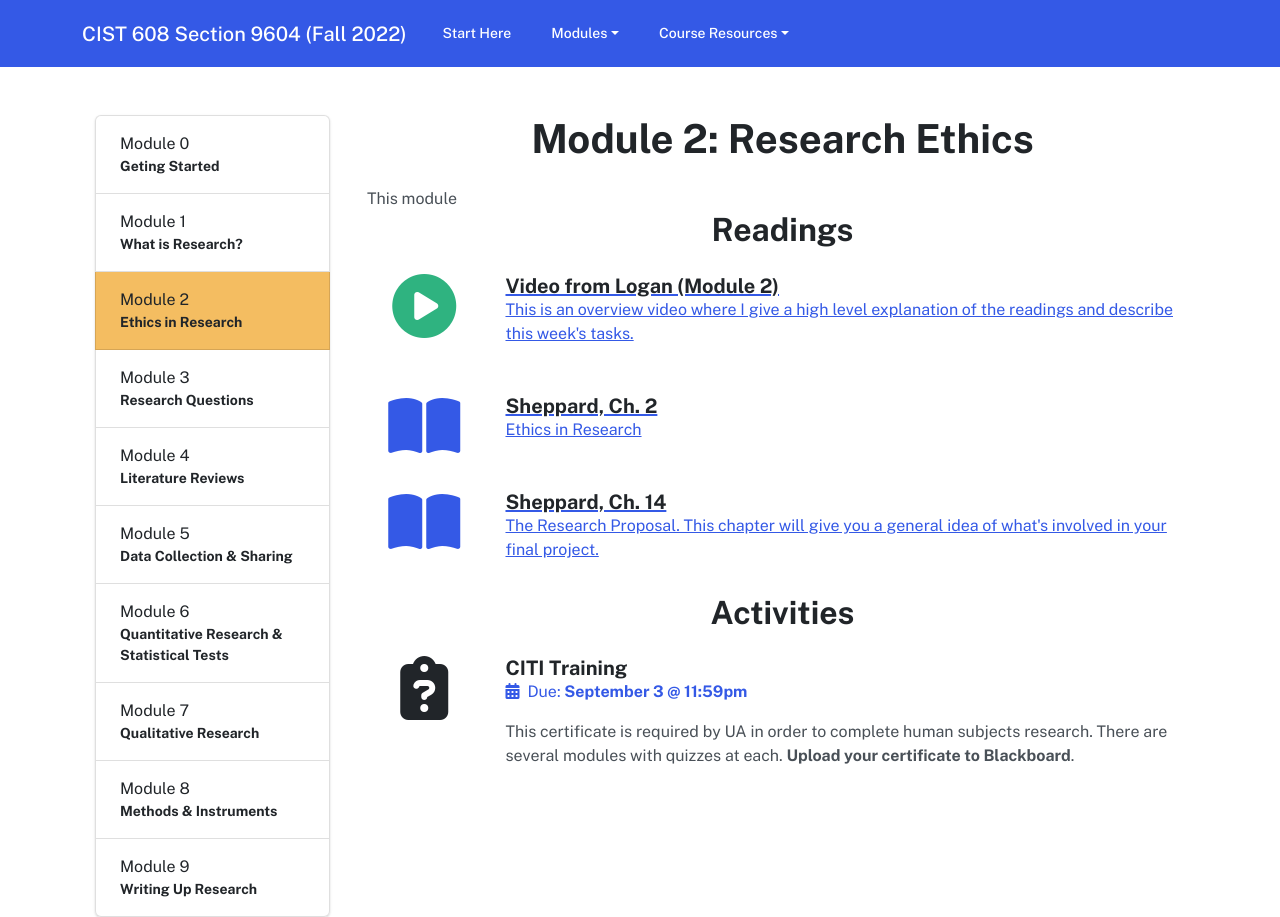
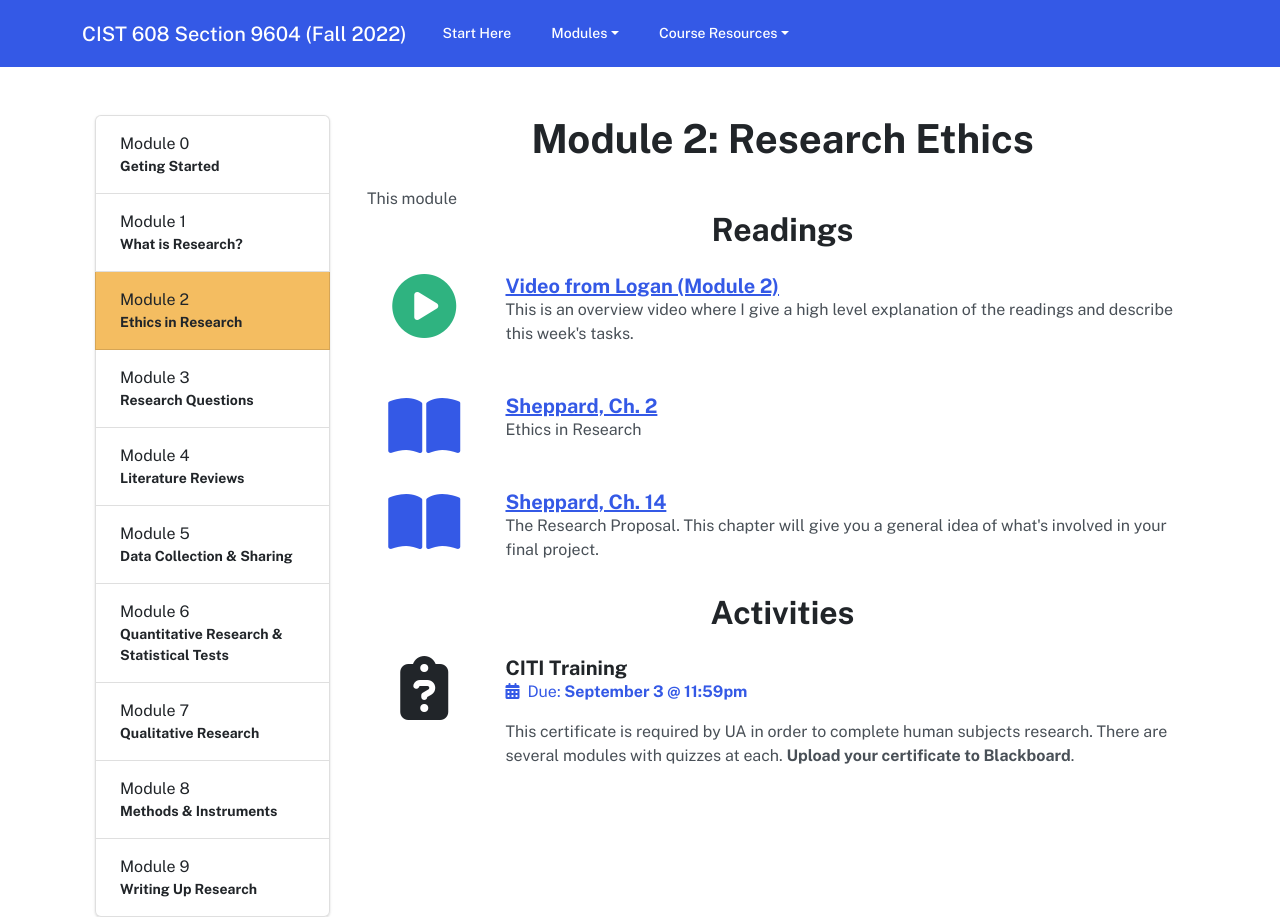
Before and after one commit to loganrath/cist608, a Jekyll site: the page built from module-02.md, in a window 1280 px wide. Built offline with Jekyll 4.4.1, drawn with Linux system fonts in a browser that asks for light colours; nearby versions of some CDN libraries.

Commit message:
Update yamlmodule.html

```diff
--- a/_layouts/yamlmodule.html
+++ b/_layouts/yamlmodule.html
@@ -21,15 +21,15 @@
     <div class="row">
     <h2 class="text-center fw-bold">Readings</h2>
       {% for reading in page.readings %}
-      <a class="row my-3" href="{{ reading.url }}" href="_blank">
+      <div class="row my-3">
       <div class="col-4 col-md-2 text-center">
           <i class="fa fa-{{reading.icon}} fa-4x text-primary"></i>
       </div>
       <div class="col-8 col-md-10">
-        <h3 class="h5 fw-bold mb-0">{{ reading.title }}</h3>
+        <h3 class="h5 fw-bold mb-0"><a href="{{ reading.url }}" href="_blank">{{ reading.title }}</a></h3>
         <p>{{ reading.description }}</p>
       </div>
-		</a>
+      </div>
       {% endfor %}
     </div>
 
```
